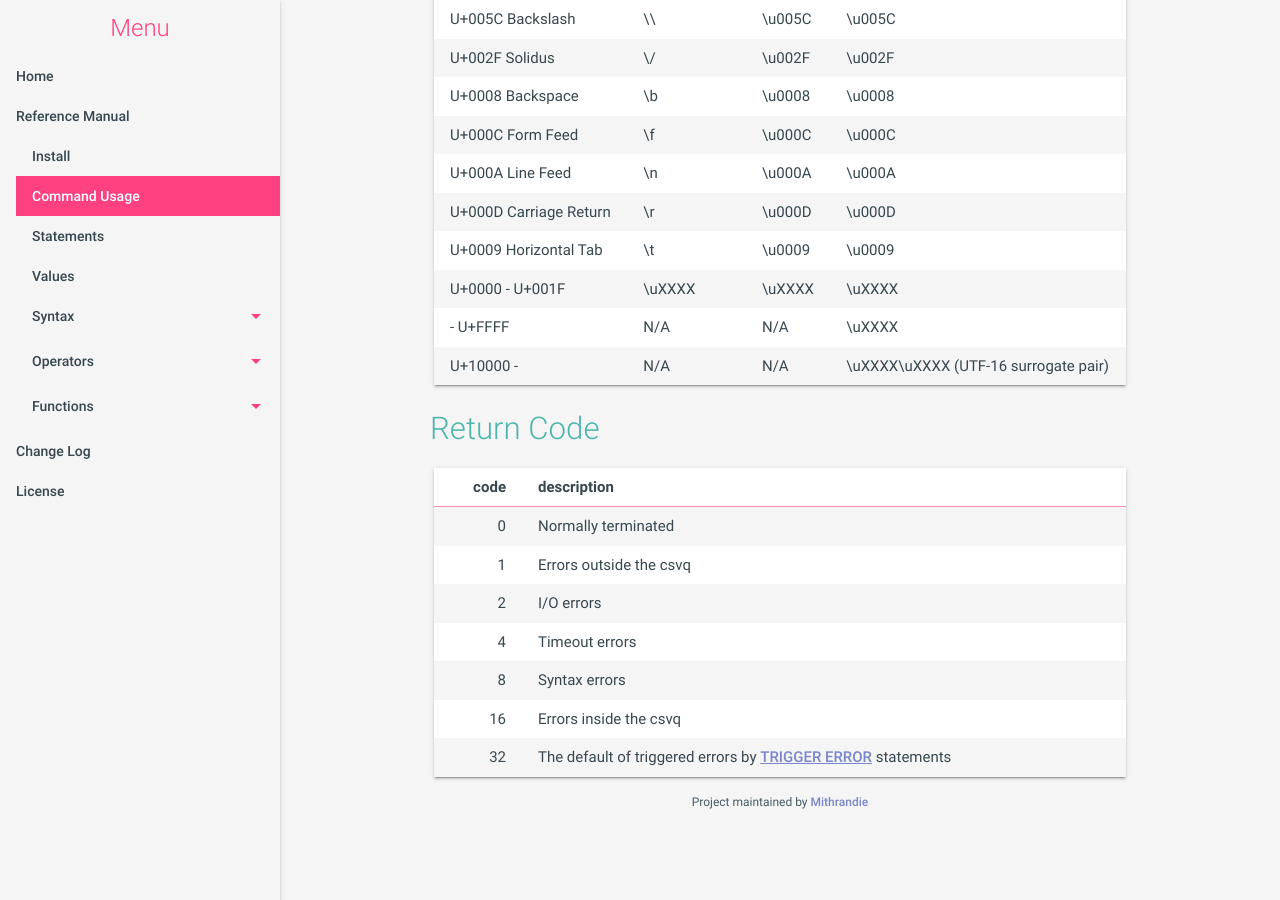
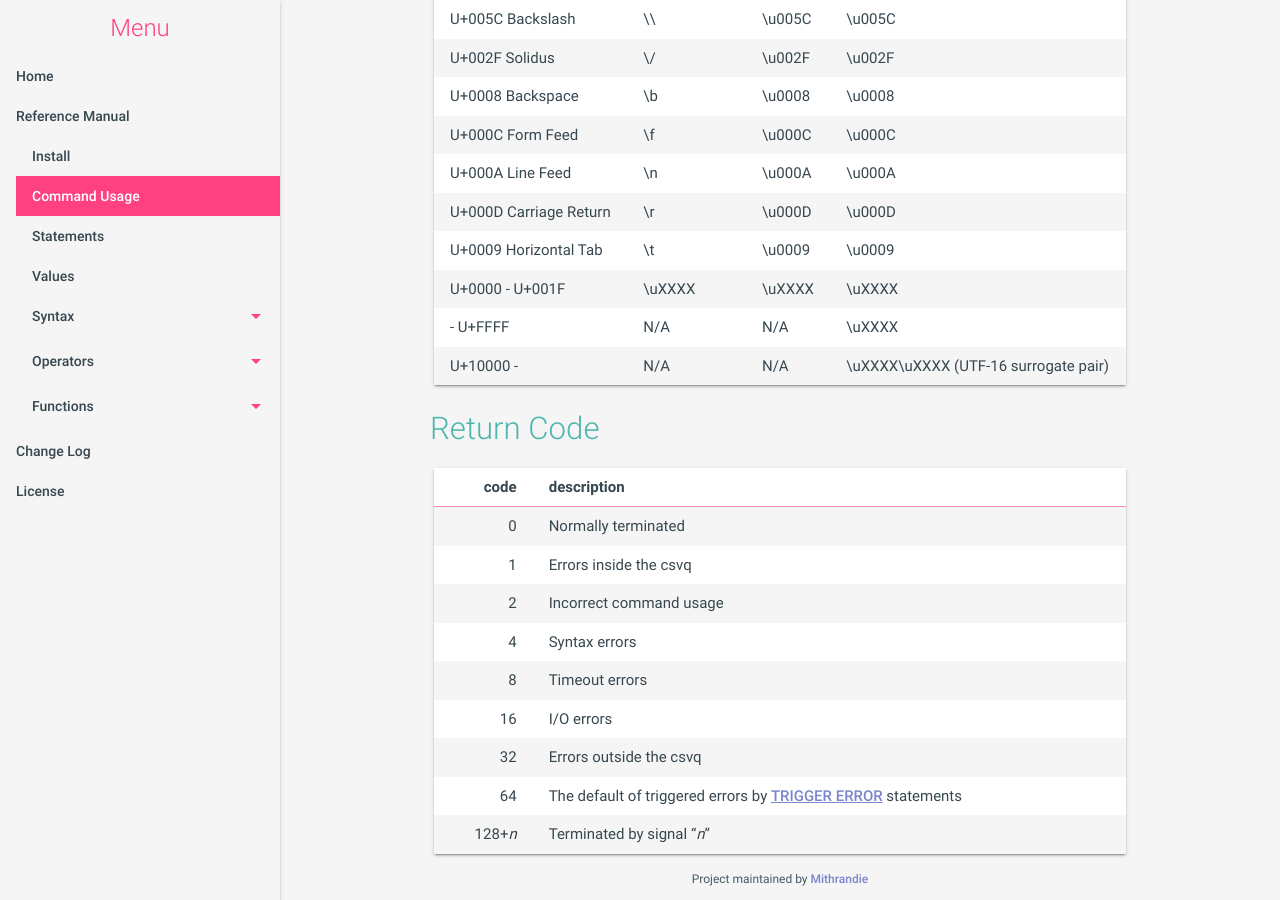
Before and after one commit to mithrandie/csvq, a Jekyll site: the page built from docs/_posts/2006-01-02-command.md, in a window 1280 px wide and 900 px high, scrolled down 11528 px. Built offline with Jekyll 4.4.1, drawn with Linux system fonts in a browser that asks for light colours; before the commit the page ends 12351 px from its top, so only the background shows below that.

Commit message:
Reorganize return code.

```diff
--- a/docs/_posts/2006-01-02-command.md
+++ b/docs/_posts/2006-01-02-command.md
@@ -523,9 +523,11 @@ In command parameters and statements, following strings represent special charac
 | code | description |
 | --: | :-- |
 |  0 | Normally terminated |
-|  1 | Errors outside the csvq |
-|  2 | I/O errors |
-|  4 | Timeout errors |
-|  8 | Syntax errors |
-| 16 | Errors inside the csvq |
-| 32 | The default of triggered errors by [TRIGGER ERROR]({{ '/reference/control-flow.html#trigger_error' | relative_url }}) statements |
+|  1 | Errors inside the csvq |
+|  2 | Incorrect command usage |
+|  4 | Syntax errors |
+|  8 | Timeout errors |
+| 16 | I/O errors |
+| 32 | Errors outside the csvq |
+| 64 | The default of triggered errors by [TRIGGER ERROR]({{ '/reference/control-flow.html#trigger_error' | relative_url }}) statements |
+| 128+_n_ | Terminated by signal "_n_" |
--- a/docs/sitemap.xml
+++ b/docs/sitemap.xml
@@ -18,7 +18,7 @@
     </url>
     <url>
         <loc>https://mithrandie.github.io/csvq/reference/command.html</loc>
-        <lastmod>2019-03-29T18:17:00+00:00</lastmod>
+        <lastmod>2019-04-02T17:41:41+00:00</lastmod>
     </url>
     <url>
         <loc>https://mithrandie.github.io/csvq/reference/statement.html</loc>
@@ -82,7 +82,7 @@
     </url>
     <url>
         <loc>https://mithrandie.github.io/csvq/reference/control-flow.html</loc>
-        <lastmod>2019-03-29T18:17:00+00:00</lastmod>
+        <lastmod>2019-04-02T17:41:41+00:00</lastmod>
     </url>
     <url>
         <loc>https://mithrandie.github.io/csvq/reference/transaction.html</loc>
```
Also changed, not shown: docs/_posts/2006-01-02-control-flow.md (+1 -1 lines), 3 other files.
